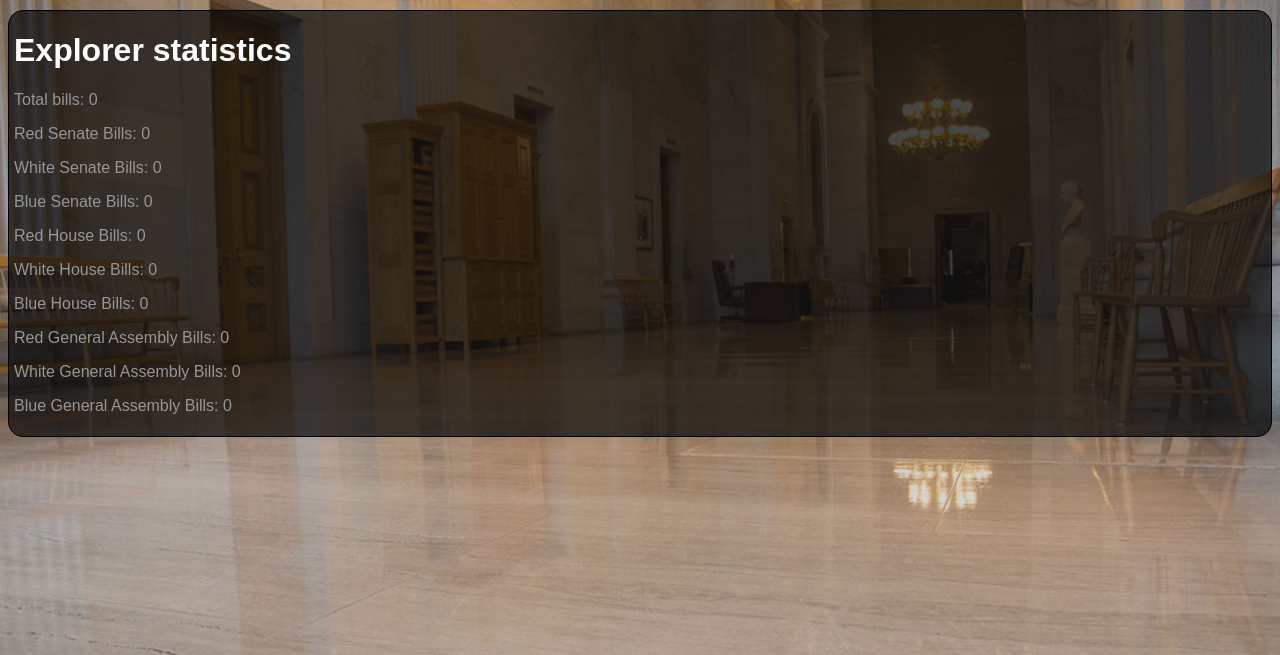
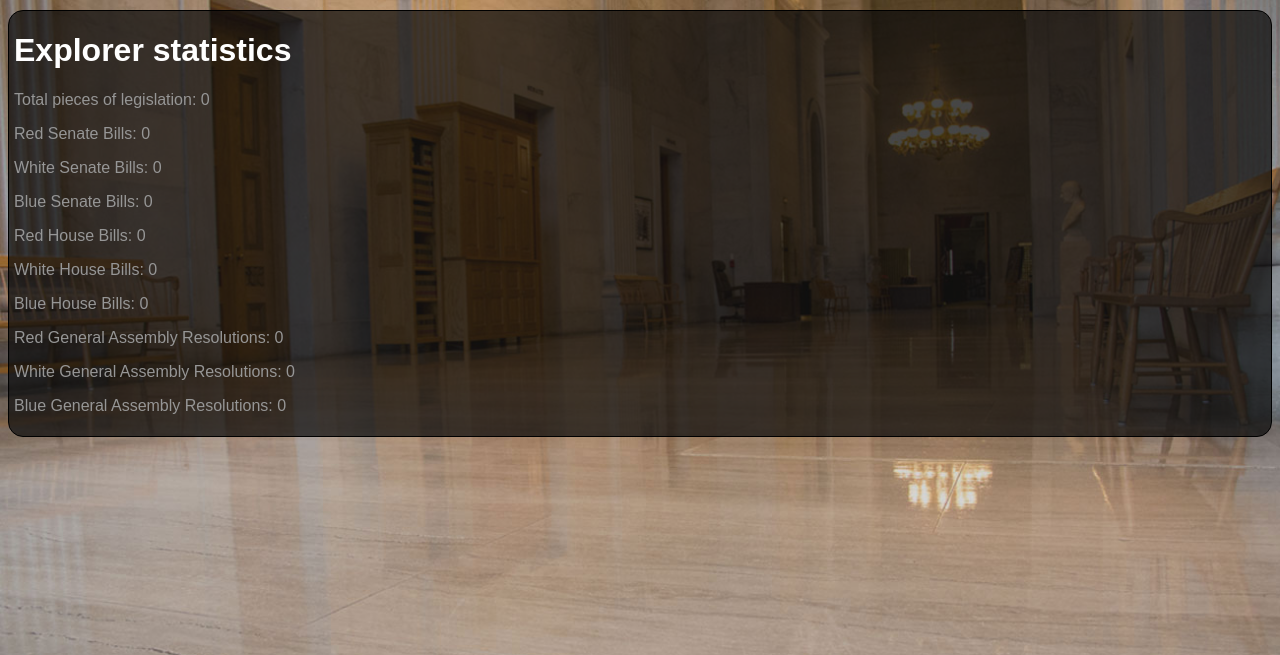
Before and after one commit to stupidcomputer/yig, a Django app: page /explorer/stats/ in a window 1280 px wide. Shown: the part 35-690 px from the top of the page. Run offline with Django 4.2, Linux system fonts and the light colour scheme; data that the repository does not hold is empty.

Commit message:
fix: change wording on stats page

```diff
--- a/franklincce/explorer/templates/explorer/stats.html
+++ b/franklincce/explorer/templates/explorer/stats.html
@@ -5,7 +5,7 @@
 <div class="boxed">
     <h1>Explorer statistics</h1>
 
-    <p>Total bills: {{ all }}</p>
+    <p>Total pieces of legislation: {{ all }}</p>
 
     <p>Red Senate Bills: {{ red_senate }}</p>
 
@@ -19,10 +19,10 @@
 
     <p>Blue House Bills: {{ blue_house }}</p>
 
-    <p>Red General Assembly Bills: {{ red_ga }}</p>
+    <p>Red General Assembly Resolutions: {{ red_ga }}</p>
 
-    <p>White General Assembly Bills: {{ white_ga }}</p>
+    <p>White General Assembly Resolutions: {{ white_ga }}</p>
 
-    <p>Blue General Assembly Bills: {{ blue_ga }}</p>
+    <p>Blue General Assembly Resolutions: {{ blue_ga }}</p>
 </div>
 {% endblock content %}
```
